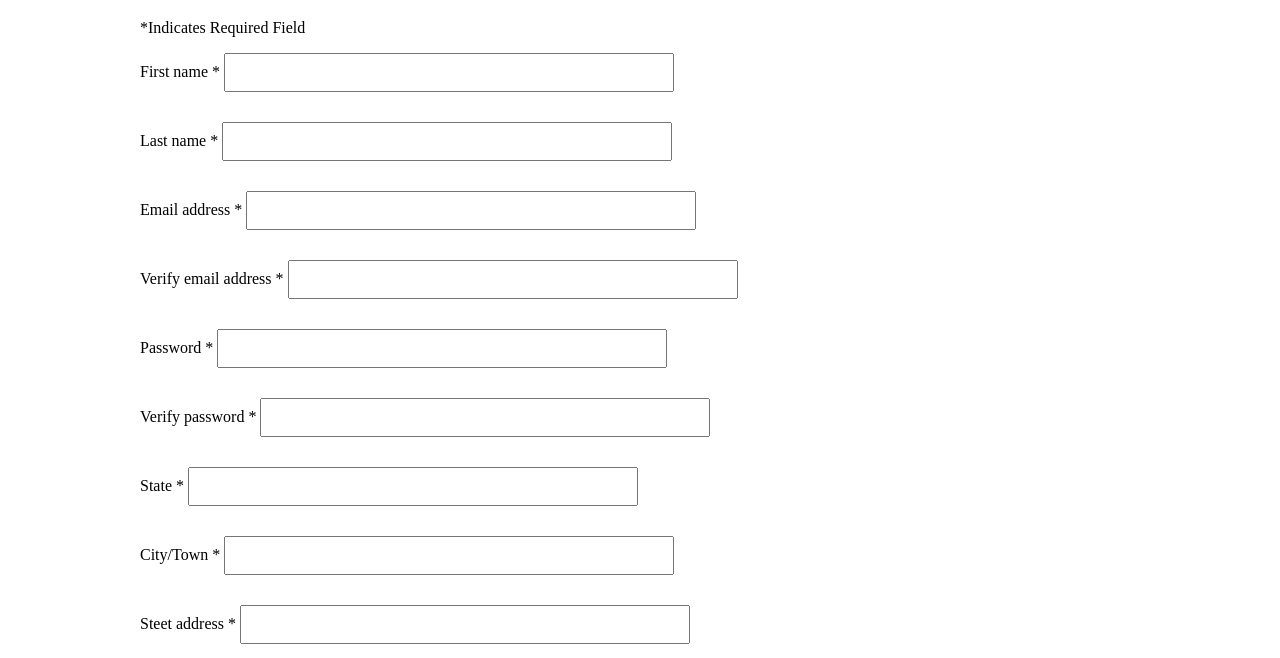
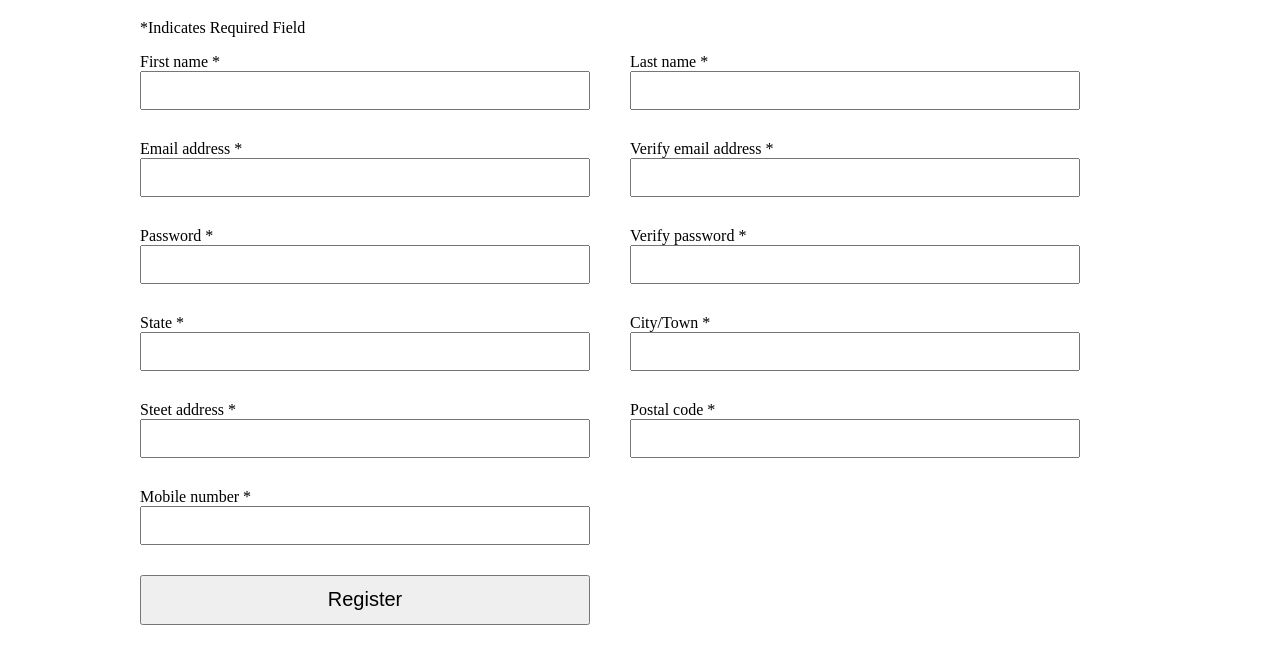
Before and after one commit to twopercentjazz/AD320_final_project, a website: page public/src/html/login.html in a window 1280 px wide. Shown: the part 142-800 px from the top of the page. Drawn offline with Linux system fonts and the light colour scheme.

Commit message:
updated styling for the registration page

```diff
--- a/public/src/css/login.css
+++ b/public/src/css/login.css
@@ -25,15 +25,17 @@ nav {
     margin: 20px auto 0;
 }
 
-.row {
+.required-inputs {
     display: flex;
-    margin-top: 30px;
 }
 
-.column {
+.required-inputs {
     display: flex;
-    flex-direction: column;
-    margin-right: 50px;
+    gap: 40px;
+}
+
+label {
+    display: block;
 }
 
 input {
@@ -44,7 +46,7 @@ input {
 }
 
 #create-account {
-    width: 50%;
+    width: 450px;
     height: 50px;
     font-size: 20px;
 }
```
